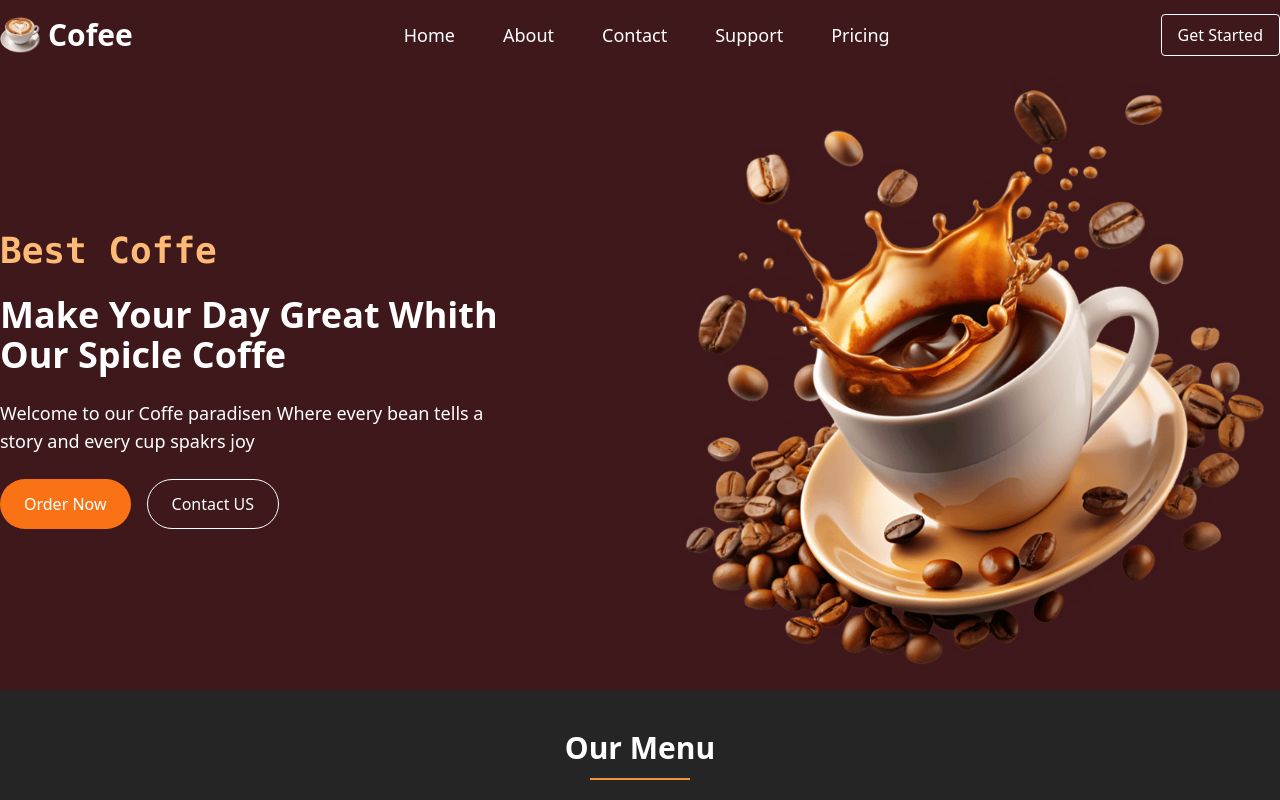
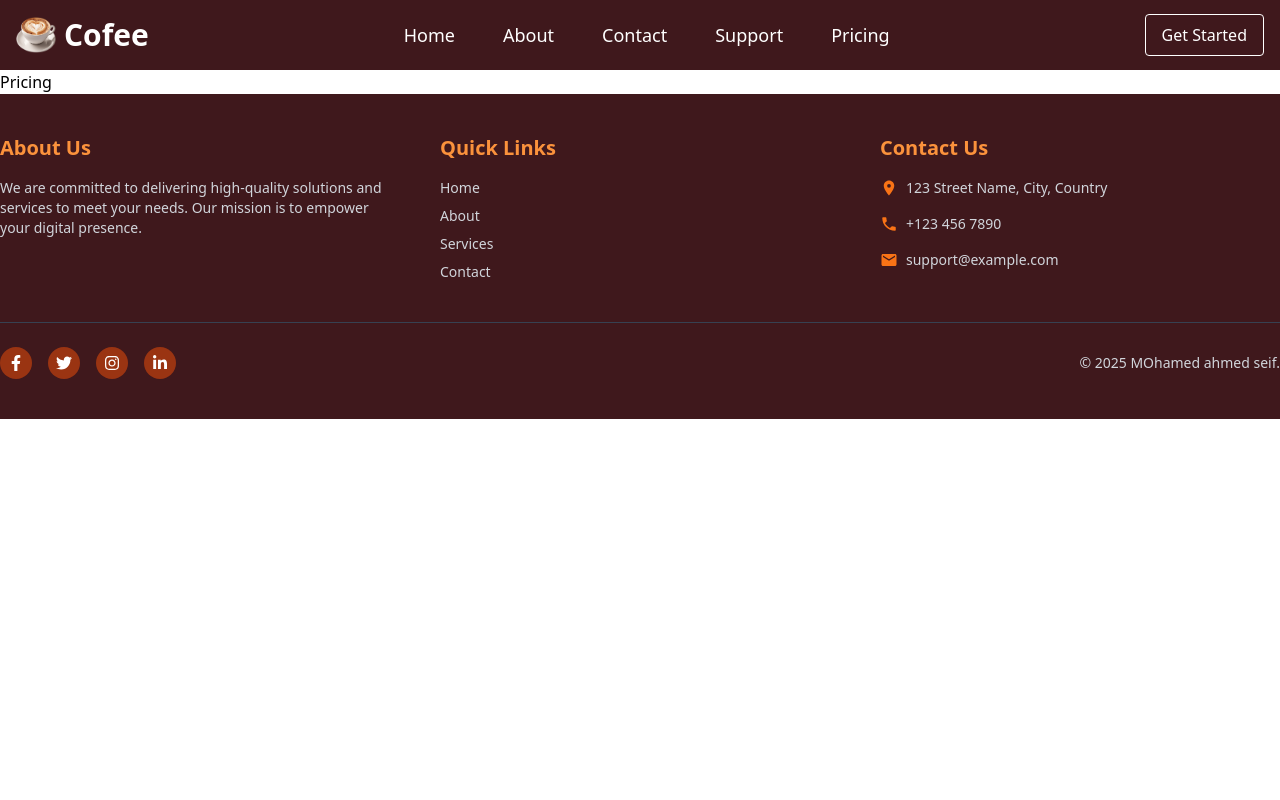
Before and after one commit to mohamedahmed642005/mohamed, a React (Vite) app: page /#/pricing in a window 1280 px wide. Shown: the top 800 px of the page. Built offline with nearby package versions, Linux system fonts and the light colour scheme.

Commit message:
final fixes

```diff
--- a/package.json
+++ b/package.json
@@ -2,7 +2,8 @@
   "name": "vite-project",
   "private": true,
   "version": "0.0.0",
-  "homepage": "https://mohamedahmed642005.github.io/coofe",
+"homepage": "https://mohamedahmed642005.github.io/mohamed",
+
 
   "type": "module",
   "scripts": {
--- a/src/App.jsx
+++ b/src/App.jsx
@@ -1,5 +1,11 @@
+import {
+  createHashRouter,
+  createRoutesFromElements,
+  Outlet,
+  Route,
+  RouterProvider,
+} from 'react-router-dom'
 
-import { createBrowserRouter, createRoutesFromElements, Outlet, Route, RouterProvider } from 'react-router-dom'
 import NAVABAR from './components/NAVABAR'
 import Footer from './components/Footer'
 import Home from './pages/Home'
@@ -9,7 +15,7 @@ import Support from './pages/Support'
 import Pricing from './pages/Pricing'
 
 const Layout = () => {
-return(
+  return (
     <>
       <NAVABAR />
       <Outlet />
@@ -18,32 +24,21 @@ return(
   )
 }
 
-
-
-
-
-
 function App() {
-
-const router = createBrowserRouter(createRoutesFromElements(
-  <Route>
-    <Route path='/' element={<Layout />}>
-    <Route index element={<Home />}></Route>
-    <Route path='/about' element={<About />}></Route>
-
-
-
+  const router = createHashRouter(
+    createRoutesFromElements(
+      <Route element={<Layout />}>
+        <Route index element={<Home />} />
+        <Route path='about' element={<About />} />
+        <Route path='contact' element={<Contact />} />
+        <Route path='support' element={<Support />} />
+        <Route path='pricing' element={<Pricing />} />
       </Route>
-    <Route path='/contact' element={<Contact />}></Route>
-    <Route path='/support' element={<Support />}></Route>
-    <Route path='/pricing' element={<Pricing />}></Route>
-  </Route>
-))
+    )
+  )
 
   return (
-   <div>
     <RouterProvider router={router} />
-   </div>
   )
 }
 
--- a/src/components/NAVABAR.jsx
+++ b/src/components/NAVABAR.jsx
@@ -1,78 +1,75 @@
 import { Link } from "react-router-dom"
-import {logo1} from "../assets"
+import { logo1 } from "../assets"
 import { useState } from "react"
-import { FaBars } from "react-icons/fa6";
-import { IoMdClose } from "react-icons/io";
+import { FaBars } from "react-icons/fa6"
+import { IoMdClose } from "react-icons/io"
+
 const Links = [
-
-{id: 1, page: "Home", path: "/"},
-
-{id: 2, page: "About", path: "/about"},
-
-
-{id: 3, page: "Contact", path: "/contact"},
-
-
-{id: 4, page: "Support", path: "/support"},
-
-
-{id: 5, page: "Pricing", path: "/pricing"},
-
+  { id: 1, page: "Home", path: "/" },
+  { id: 2, page: "About", path: "/about" },
+  { id: 3, page: "Contact", path: "/contact" },
+  { id: 4, page: "Support", path: "/support" },
+  { id: 5, page: "Pricing", path: "/pricing" },
 ]
 
+function NAVABAR() {
+  const [openBar, setOpenBar] = useState(false)
 
-
-
-
-
-
-function NAVABAR() {
-    const [openBar , setOpenBar] = useState(false)
   return (
-    <div className="bg-[#3F181C] h-[70px]">
-        <div className="container mx-auto flex justify-between items-center h-full">
+    <div className="bg-[#3F181C] h-[70px] relative z-50">
+      <div className="container mx-auto flex justify-between items-center h-full px-4">
+        {/* logo */}
         <div className="text-white flex items-center gap-2">
-                <img className="w-10" src={logo1} alt="" />
+          <img className="w-10" src={logo1} alt="Logo" />
           <h1 className="text-3xl font-bold">Cofee</h1>
         </div>
-            <ul className=" hidden mdl:flex items-center gap-8 text-white text-lg">
+
+        {/* desktop nav */}
+        <ul className="hidden mdl:flex items-center gap-8 text-white text-lg">
           {Links.map((item) => (
-                    <li className="px-2 py-1 hover:bg-[#a52935] transition duration-500 rounded" key={item.id}>
-                        <Link to={item.path} > {item.page} </Link>
+            <li
+              className="px-2 py-1 hover:bg-[#a52935] transition duration-500 rounded"
+              key={item.id}
+            >
+              <Link to={item.path}> {item.page} </Link>
             </li>
           ))}
         </ul>
-            <div className=" hidden mdl:flex text-white  gap-4">
-                <button className="bg-transparent px-4 py-2 rounded font-medium border border-white hover:border-orange-400 hover:text-orange-300 transition duration-300">Get Started</button>
-            </div>
-          <div className="mdl:hidden relative  cursor-pointer text-white"
 
-          onClick={() => setOpenBar(!openBar )}
-          >
-
-
-
-
-
-
-          {!openBar ? (<FaBars  fontSize="20px"  />) : (<IoMdClose  fontSize="20px" />)}
-
+        {/* desktop button */}
+        <div className="hidden mdl:flex text-white gap-4">
+          <button className="bg-transparent px-4 py-2 rounded font-medium border border-white hover:border-orange-400 hover:text-orange-300 transition duration-300">
+            Get Started
+          </button>
         </div>
 
+        {/* mobile menu icon */}
+        <div
+          className="mdl:hidden relative cursor-pointer text-white"
+          onClick={() => setOpenBar(!openBar)}
+        >
+          {!openBar ? <FaBars fontSize="20px" /> : <IoMdClose fontSize="24px" />}
+        </div>
+      </div>
 
-
+      {/* mobile menu */}
+      {openBar && (
+        <div className="mdl:hidden fixed top-0 left-0 w-full h-screen bg-[#3F181C] text-white flex flex-col items-center justify-center gap-8 text-2xl z-40">
+          {Links.map((item) => (
+            <Link
+              key={item.id}
+              to={item.path}
+              onClick={() => setOpenBar(false)}
+              className="hover:text-orange-400 transition"
+            >
+              {item.page}
+            </Link>
+          ))}
+          <button className="border border-white px-4 py-2 rounded hover:border-orange-400 hover:text-orange-300 transition">
+            Get Started
+          </button>
         </div>
-        {/* mobile mneo */}
-
-
-
-
-
-
-
-
-
-
+      )}
     </div>
   )
 }
--- a/vite.config.js
+++ b/vite.config.js
@@ -2,6 +2,6 @@ import { defineConfig } from 'vite'
 import react from '@vitejs/plugin-react'
 
 export default defineConfig({
+  base: "/mohamed/",
   plugins: [react()],
-  base: '/coofe/',
 })
```
Lines whose indentation alone changed are shown as unchanged.
